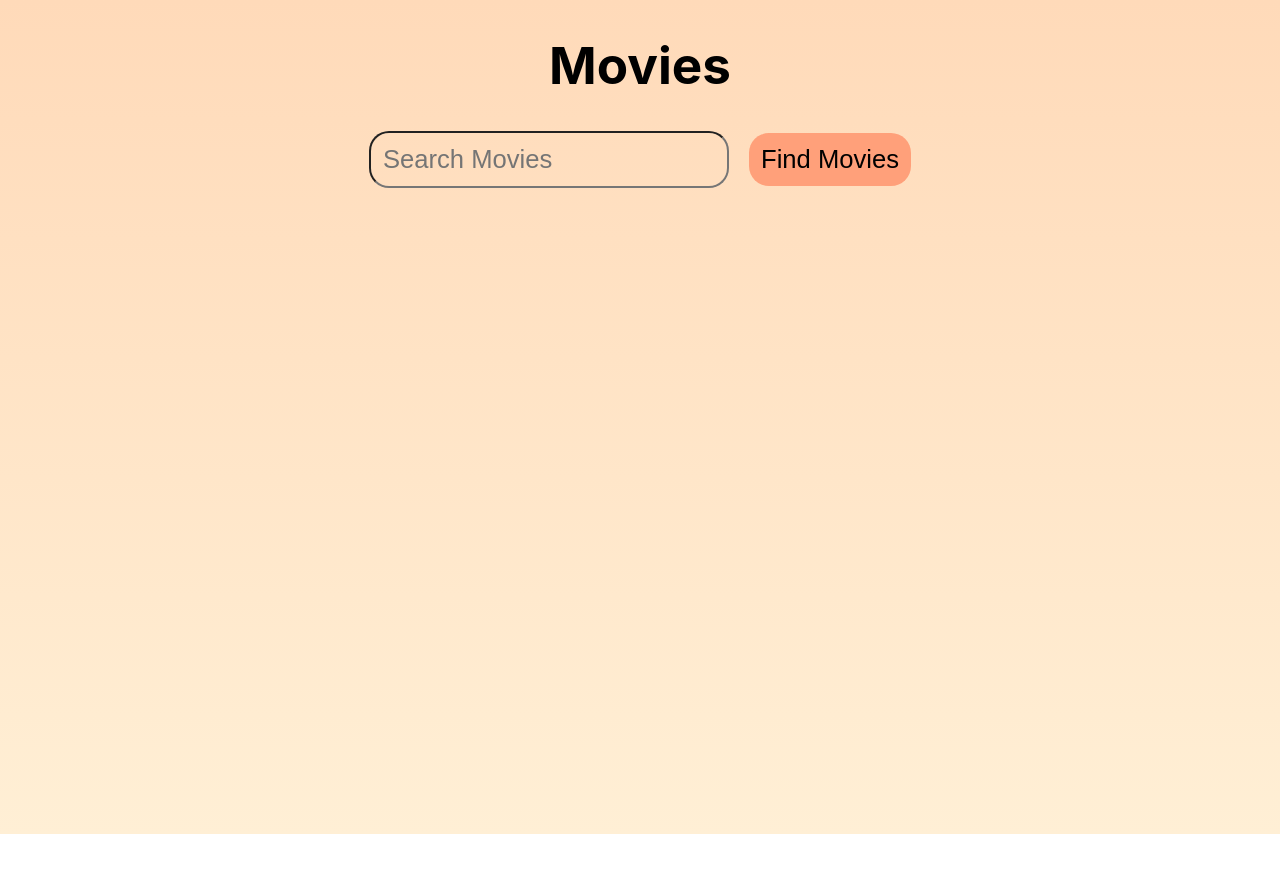
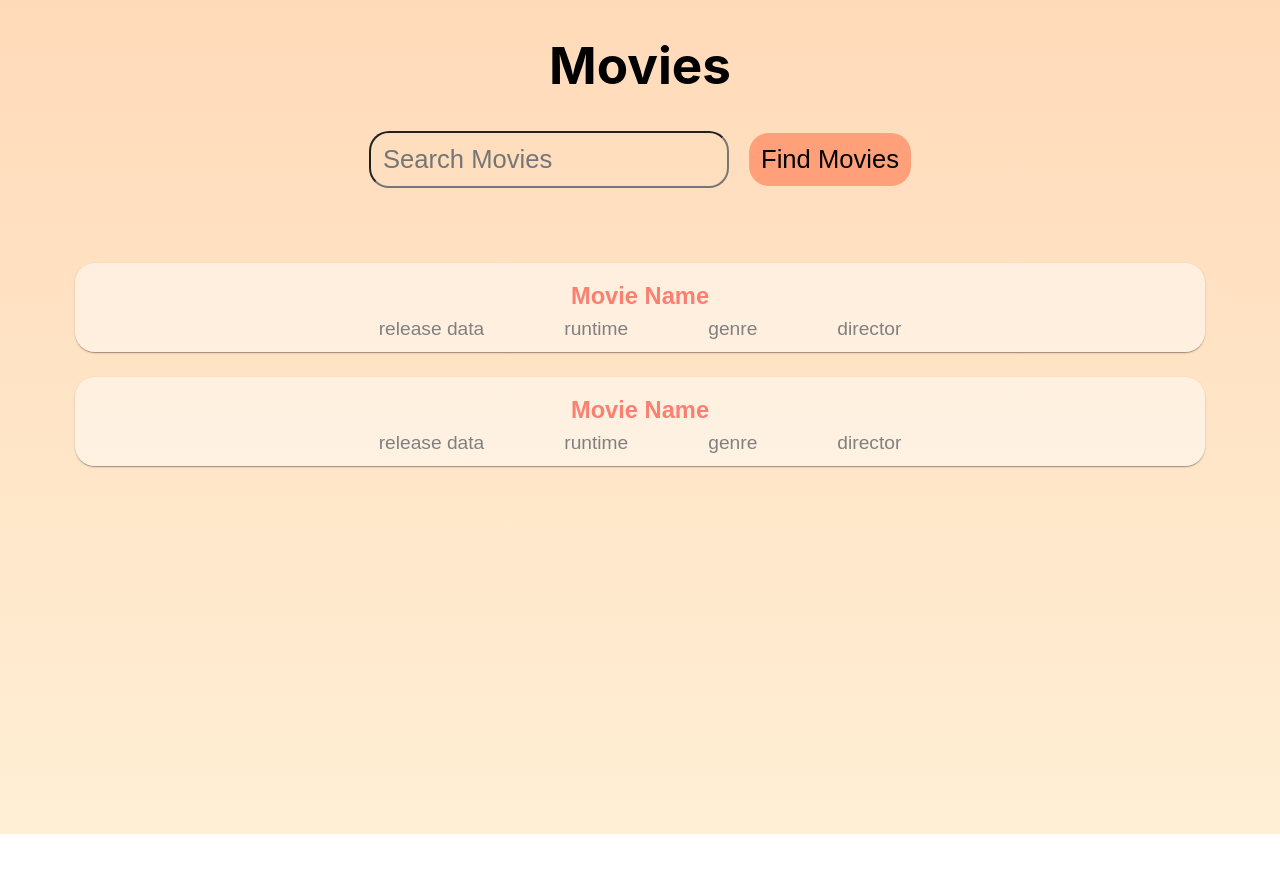
Before and after one commit to melanieChan/MovieFinder, a React (Create React App) app: page / in a window 1280 px wide. Shown: the top 872 px of the page. Built offline with nearby package versions, Linux system fonts and the light colour scheme.

Commit message:
installed mui to use card and grid components

```diff
--- a/package.json
+++ b/package.json
@@ -3,6 +3,7 @@
   "version": "0.1.0",
   "private": true,
   "dependencies": {
+    "@material-ui/core": "^4.11.4",
     "@testing-library/jest-dom": "^5.12.0",
     "@testing-library/react": "^11.2.7",
     "@testing-library/user-event": "^12.8.3",
--- a/src/index.css
+++ b/src/index.css
@@ -1,3 +1,6 @@
+:root {
+}
+
 body {
   margin: 0;
   font-family: -apple-system, BlinkMacSystemFont, 'Segoe UI', 'Roboto', 'Oxygen',
@@ -20,9 +23,12 @@ code {
   height: 100vh;
 }
 
+/* list of cards for movies*/
 .movieList {
   background-size: cover;
   height: 100%;
+  padding: 50px;
+  spacing: 20px;
 }
 
 #search {
@@ -43,7 +49,7 @@ code {
 }
 
 .searchBtn {
-  background-color: #FFA07A;
+  background-color: lightsalmon;
   color: black;
 
   margin-left: 20px;
@@ -54,6 +60,21 @@ code {
 }
 .searchBtn:hover {
   cursor: pointer;
-  color: #FFA07A;
+  color: lightsalmon;
   background-color: black;
 }
+
+/* card layout */
+.cardGridContainer {
+  text-align: center;
+  padding: 20px;
+  font-size: 1.5vw;
+  color: grey;
+  background-color: rgba(255, 255, 255, 0.45);
+}
+
+.movieTitle {
+  color: salmon;
+  font-weight: bold;
+  font-size: 1.85vw;
+}
--- a/src/index.js
+++ b/src/index.js
@@ -2,6 +2,9 @@ import React from 'react';
 import ReactDOM from 'react-dom';
 import './index.css';
 
+import Grid from "@material-ui/core/Grid"
+import Card from "@material-ui/core/Card";
+import CardActionArea from "@material-ui/core/CardActionArea";
 
 function App() {
   return (
@@ -29,6 +32,39 @@ function SearchBar() {
 function MovieList() {
   return (
     <div className="movieList">
+      <MovieCard/>
+      <MovieCard/>
+
+    </div>
+  );
+}
+
+function MovieCard() {
+  return (
+    <div >
+      <Card  style={{backgroundColor: 'transparent', margin: "25px", borderRadius: "20px"}}>
+        <CardActionArea >
+          <Grid container
+            className="cardGridContainer"
+            direction = "column"
+            justify = "center"
+            spacing = {2} >
+
+            <Grid item className="movieTitle">Movie Name</Grid>
+
+            <Grid container
+              direction='row'
+              justify = "center"
+              spacing = {10}>
+              <Grid item>release data</Grid>
+              <Grid item>runtime</Grid>
+              <Grid item>genre</Grid>
+              <Grid item>director</Grid>
+            </Grid>
+
+          </Grid>
+        </CardActionArea>
+      </Card>
     </div>
   );
 }
```
Also changed, not shown: 1 other file (tests, documents, lock files or other folders).
